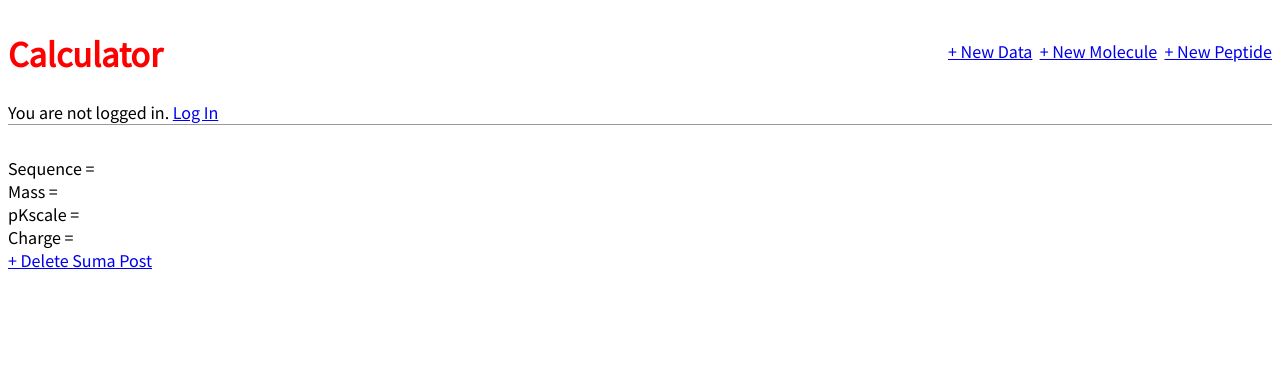
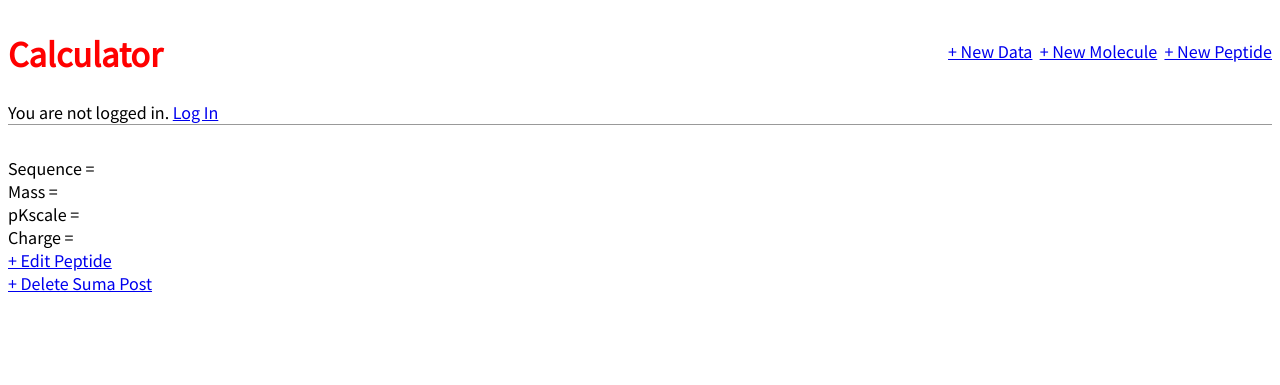
Before and after one commit to ugbioinformatics/programming_project_WCh, a Django app: template templates/post_detail.html in a window 1280 px wide. Shown: the top 385 px of the page. Run offline with Django 4.2, Linux system fonts and the light colour scheme; the template is opened without the code that fills it, so the values that code supplies are empty; parts of the project's set-up code (start-up, migrations or seed data) failed here and were passed over.

Commit message:
Update post_detail.html

```diff
--- a/templates/post_detail.html
+++ b/templates/post_detail.html
@@ -10,6 +10,7 @@
        <p>Mass = {{ post.molwt }}</p>
        <p>pKscale = {{ post.pKscale }}</p>
        <p>Charge = {{ post.charge }}</p>
+       <a href="{% url 'edit_peptide' post.pk %}">+ Edit Peptide</a>
 {% endif %}
 
 {% if post.smiles == None and post.sequence == '' %}
```
